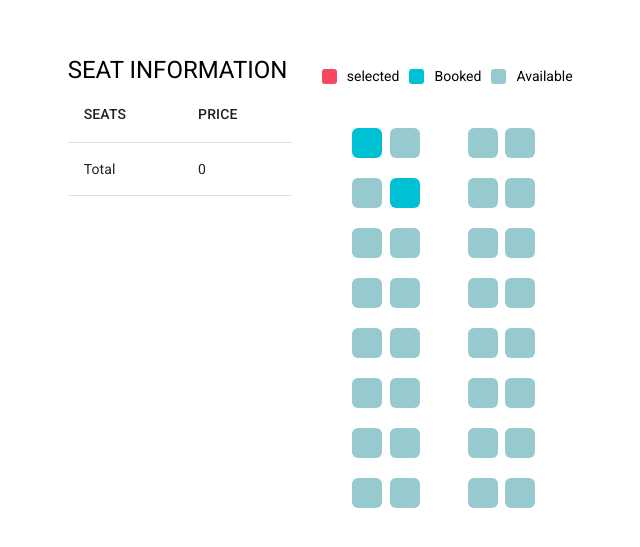
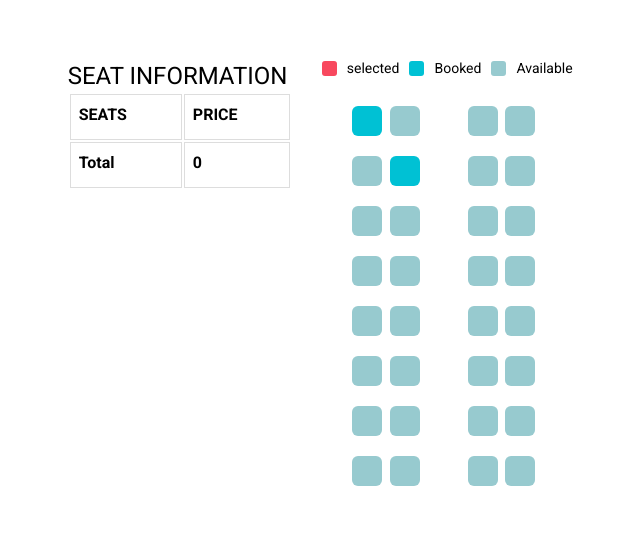
Before and after one commit to pyashraful/bus-ticket-booking-app, a React (Create React App) app: page / in a window 1280 px wide. Shown: the part 127-674 px from the top of the page, without its empty margins (316-956 px from the left). Built offline with nearby package versions, Linux system fonts and the light colour scheme.

Commit message:
refactoring styles

```diff
--- a/src/App.js
+++ b/src/App.js
@@ -1,11 +1,11 @@
 import React from "react";
 import BookSeats from "./components/BookSeats";
-import "./app.css";
+import classes from "./styles/App.module.css";
 
 const App = () => {
   return (
-    <div className="container">
-      <div className="bookSeatContainer">
+    <div className={classes.container}>
+      <div className={classes.bookSeatContainer}>
         <BookSeats />
       </div>
     </div>
--- a/src/components/BookSeats.js
+++ b/src/components/BookSeats.js
@@ -3,7 +3,7 @@ import BusDetails from "./busDetails/BusDetails";
 import busData from "../data";
 import { Grid, Card } from "@material-ui/core";
 import Seats from "./Seats";
-import "./style.css";
+import classes from "../styles/BookStyle.module.css";
 
 const BookSeats = () => {
   const [seats, setSeats] = useState(busData());
@@ -13,7 +13,7 @@ const BookSeats = () => {
 
   const addToBook = (e) => {
     if (
-      e.target.className === "available" &&
+      e.target.className === classes.available &&
       !myBooked.includes(e.target.innerText)
     ) {
       if (myBooked.length === 4) {
@@ -24,7 +24,7 @@ const BookSeats = () => {
       }
     }
     if (
-      e.target.className === "selected" &&
+      e.target.className === classes.selected &&
       myBooked.includes(e.target.innerText)
     ) {
       setmyBooked(myBooked.filter((item) => item !== e.target.innerText));
@@ -37,21 +37,21 @@ const BookSeats = () => {
         <BusDetails myBooked={myBooked} />
       </Grid>
       <Grid item lg={6} ms={12}>
-        <div className="showraper">
+        <div className={classes.showraper}>
           <div>
-            <span className="selected"></span>
+            <span className={classes.selected}></span>
             <p>selected</p>
           </div>
           <div>
-            <span className="booked"></span>
+            <span className={classes.booked}></span>
             <p>Booked</p>
           </div>
           <div>
-            <span className="available"></span>
+            <span className={classes.available}></span>
             <p>Available</p>
           </div>
         </div>
-        <div item className={`seats gstyle`}>
+        <div item className={`${classes.seats} ${classes.gstyle}`}>
           <Seats
             seats={seats}
             preBoooked={preBoooked}
--- a/src/components/Seats.js
+++ b/src/components/Seats.js
@@ -1,33 +1,24 @@
+import classes from "../styles/BookStyle.module.css";
+
 const Seats = ({ seats, booked, addToBook, preBoooked }) => {
-
-  console.log(preBoooked)
-
   return (
     <>
       {seats.map((seat) => {
-
-        let availableStyle = 'available'
-        // console.log(seat)
-        if(preBoooked.includes(seat)){
-          console.log('go')
-          availableStyle = 'booked'
+        let availableStyle = classes.available;
+        if (preBoooked.includes(seat)) {
+          availableStyle = classes.booked;
         }
-        // console.log(booked)
-        if(booked.includes(seat)) {
-          availableStyle = 'selected'
+        if (booked.includes(seat)) {
+          availableStyle = classes.selected;
         }
-
-        // if(booked.includes(seat)){
-        //   availableStyle = 'bookedStyle'
-        // }
-
-        // console.log(data.seatNumber)
-        return <div key={seat} onClick={addToBook} className={availableStyle}>{seat}</div>
+        return (
+          <div key={seat} onClick={addToBook} className={availableStyle}>
+            {seat}
+          </div>
+        );
       })}
     </>
-  )
-}
+  );
+};
 
-
-
-export default Seats
+export default Seats;
--- a/src/components/busDetails/BusDetails.jsx
+++ b/src/components/busDetails/BusDetails.jsx
@@ -1,39 +1,29 @@
 import React from "react";
-import {
-  Card,
-  Typography,
-  Table,
-  TableHead,
-  TableBody,
-  TableRow,
-  TableCell,
-} from "@material-ui/core";
+import { Typography, TableRow, TableCell } from "@material-ui/core";
+import classes from "../../styles/BusDetails.module.css";
 
 const BusDetails = ({ myBooked }) => {
   return (
     <>
       <>
         <Typography variant="h5">SEAT INFORMATION</Typography>
-        <Table>
-          <TableHead>
-            <TableRow>
-              <TableCell>SEATS</TableCell>
-              <TableCell>PRICE</TableCell>
-            </TableRow>
-          </TableHead>
-          <TableBody>
-            {myBooked.map((item) => (
-              <TableRow key={item}>
-                <TableCell>{item}</TableCell>
-                <TableCell>80</TableCell>
-              </TableRow>
-            ))}
-            <TableRow>
-              <TableCell>Total</TableCell>
-              <TableCell>{myBooked.length * 80}</TableCell>
-            </TableRow>
-          </TableBody>
-        </Table>
+        <table className={classes.priceTable}>
+          <tr>
+            <th>SEATS</th>
+            <th>PRICE</th>
+          </tr>
+
+          {myBooked.map((item) => (
+            <tr key={item}>
+              <td>{item}</td>
+              <td>80</td>
+            </tr>
+          ))}
+          <tr>
+            <th>Total</th>
+            <th>{myBooked.length * 80}</th>
+          </tr>
+        </table>
       </>
     </>
   );
--- a/src/app.css
+++ b/src/styles/App.module.css
@@ -1,3 +1,8 @@
+* {
+  padding: 0;
+  margin: 0;
+}
+
 .container {
   height: 100vh;
   display: flex;
--- a/src/components/style.css
+++ b/src/styles/BookStyle.module.css
@@ -4,8 +4,6 @@
 }
 
 .seats {
-  /* max-width: 250px; */
-  /* height: 100vh; */
   display: grid;
   grid-template-columns: repeat(4, 1fr);
   grid-gap: 20px 0;
--- /dev/null
+++ b/src/styles/BusDetails.module.css
@@ -0,0 +1,15 @@
+.priceTable {
+  min-width: 100%;
+}
+
+.priceTable td,
+.priceTable th {
+  border: 1px solid #ddd;
+  padding: 8px;
+}
+
+.priceTable th {
+  padding-top: 10px;
+  padding-bottom: 15px;
+  text-align: left;
+}
```
Also changed, not shown: src/style.js (deleted, +0 -16 lines).
